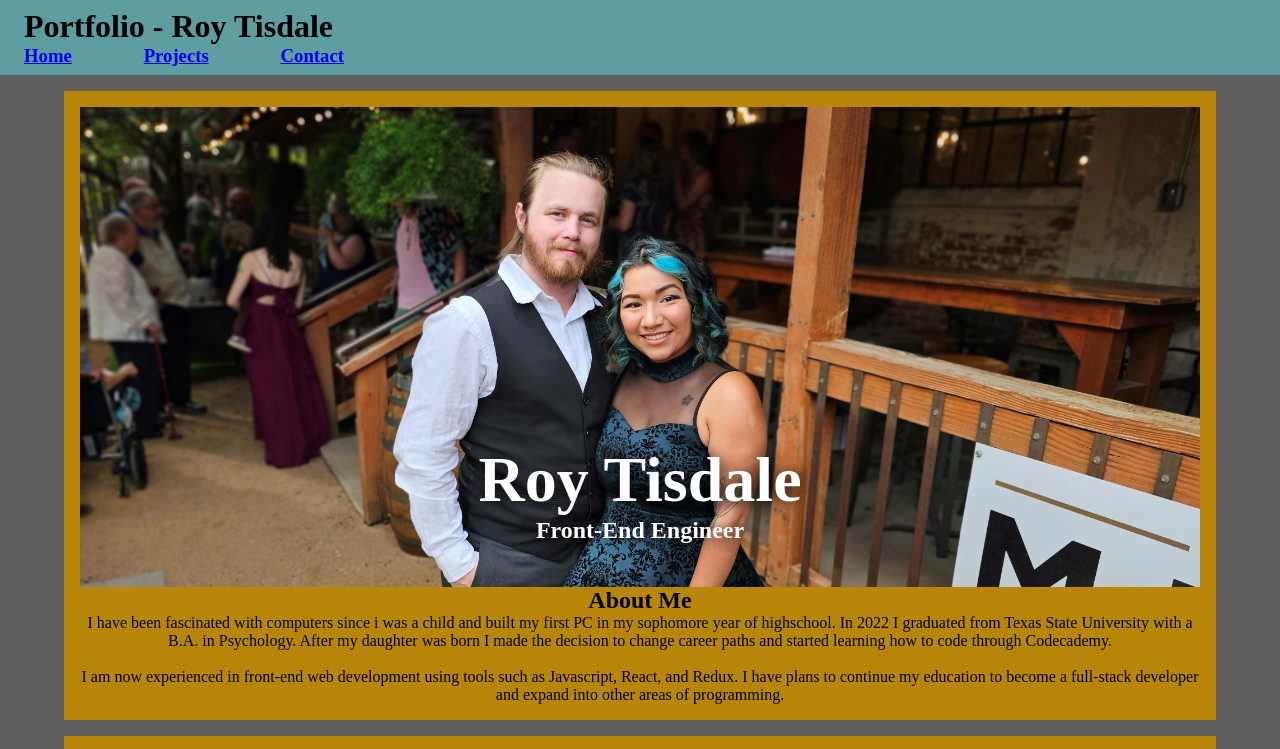
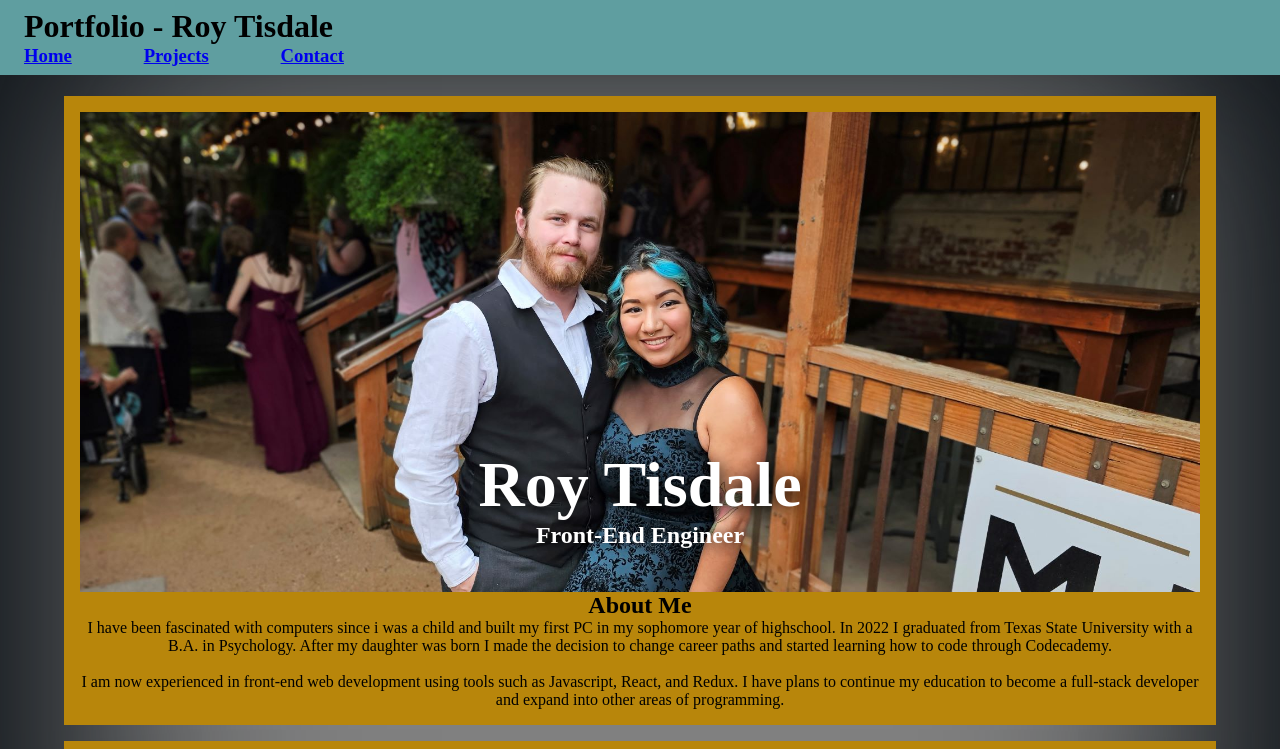
Before and after one commit to R0yalcomet/Portfolio2, a React app: page / in a window 1280 px wide. Shown: the top 749 px of the page. Built offline with nearby package versions, Linux system fonts and the light colour scheme.

Commit message:
"background styling, scroll disabled temporarily"

```diff
--- a/src/App/AppLayout.js
+++ b/src/App/AppLayout.js
@@ -3,7 +3,7 @@ import { Outlet, Link } from "react-router-dom";
 
 const AppLayout = () => {
     return (
-        <html>
+        <div>
             <header>
                 <h1>Portfolio - Roy Tisdale</h1>
                 <nav>
@@ -13,7 +13,7 @@ const AppLayout = () => {
                 </nav>
             </header>
             <Outlet/>
-        </html>
+        </div>
     )
 }
 
--- a/src/index.css
+++ b/src/index.css
@@ -8,6 +8,9 @@
 header {
     background-color: cadetblue;
     padding: .5rem 1.5rem;
+    position: fixed;
+    top: 0;
+    width: 100%;
 }
 
 header h1 {
@@ -47,7 +50,12 @@ section {
 }
 
 html {
-    background-color: rgb(95, 95, 95);
+    background-color: grey;
+    padding-top: 3rem;
+    box-shadow: inset rgb(15, 20, 25) 5rem 0 25rem, inset rgb(15, 20, 25) -5rem 0 25rem;
+    min-height: 100%;
+    padding-top: 5rem;
+    overflow: hidden;
 }
 
 #projectsContainer {
```
